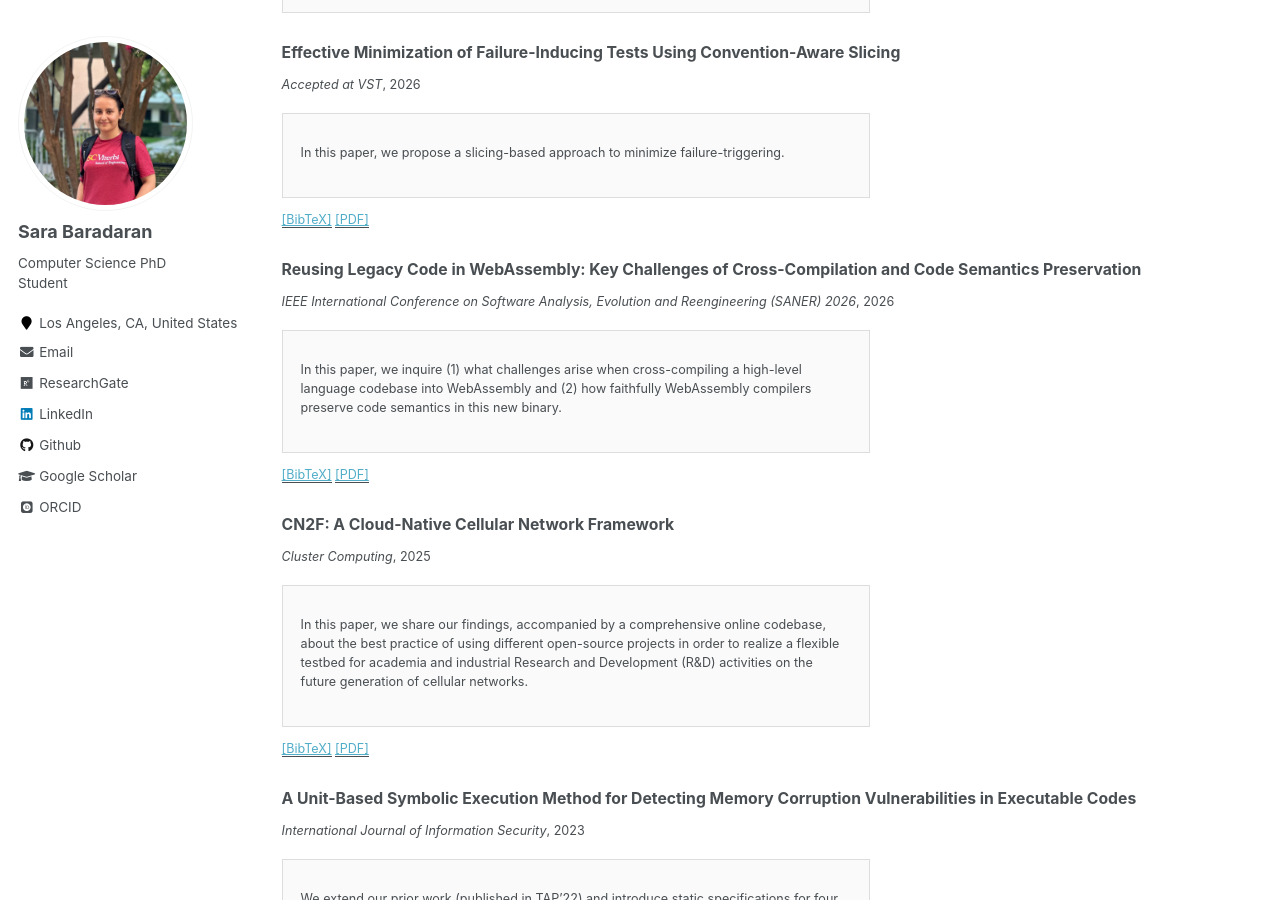
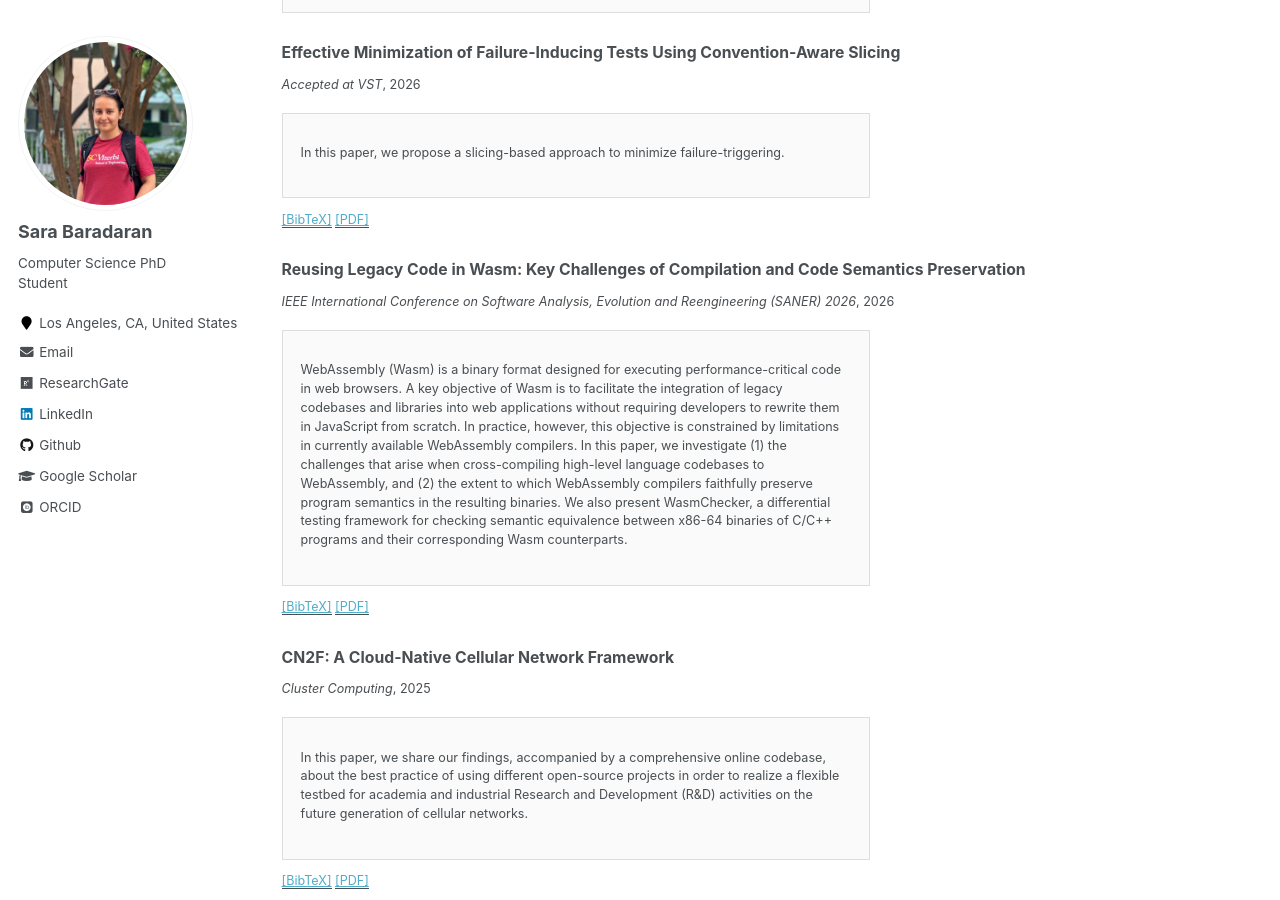
Before and after one commit to SaraBaradaran/SaraBaradaran.github.io, a Jekyll site: the page built from _pages/publications.md, in a window 1280 px wide and 900 px high, scrolled down 357 px. Built offline with Jekyll 4.4.1, drawn with Linux system fonts in a browser that asks for light colours; some web fonts are replaced.

Commit message:
Update WasmChecker.md

```diff
--- a/_publications/WasmChecker.md
+++ b/_publications/WasmChecker.md
@@ -1,7 +1,8 @@
 ---
-title: "Reusing Legacy Code in WebAssembly: Key Challenges of Cross-Compilation and Code Semantics Preservation"
+title: "Reusing Legacy Code in Wasm: Key Challenges of Compilation and Code Semantics Preservation"
 collection: publications
-excerpt: 'In this paper, we inquire (1) what challenges arise when cross-compiling a high-level language codebase into WebAssembly and (2) how faithfully WebAssembly compilers preserve code semantics in this new binary.'
+excerpt: 'WebAssembly (Wasm) is a binary format designed for executing performance-critical code in web browsers. A key objective of Wasm is to facilitate the integration of legacy codebases and libraries into web applications without requiring developers to rewrite them in JavaScript from scratch. In practice, however, this objective is constrained by limitations in currently available WebAssembly compilers.
+In this paper, we investigate (1) the challenges that arise when cross-compiling high-level language codebases to WebAssembly, and (2) the extent to which WebAssembly compilers faithfully preserve program semantics in the resulting binaries. We also present WasmChecker, a differential testing framework for checking semantic equivalence between x86-64 binaries of C/C++ programs and their corresponding Wasm counterparts.'
 date: 2026-10-10
 venue: 'IEEE International Conference on Software Analysis, Evolution and Reengineering (SANER) 2026'
 image: 'https://raw.githubusercontent.com/SaraBaradaran/SaraBaradaran.github.io/master/papers/WasmChecker.png'
```
